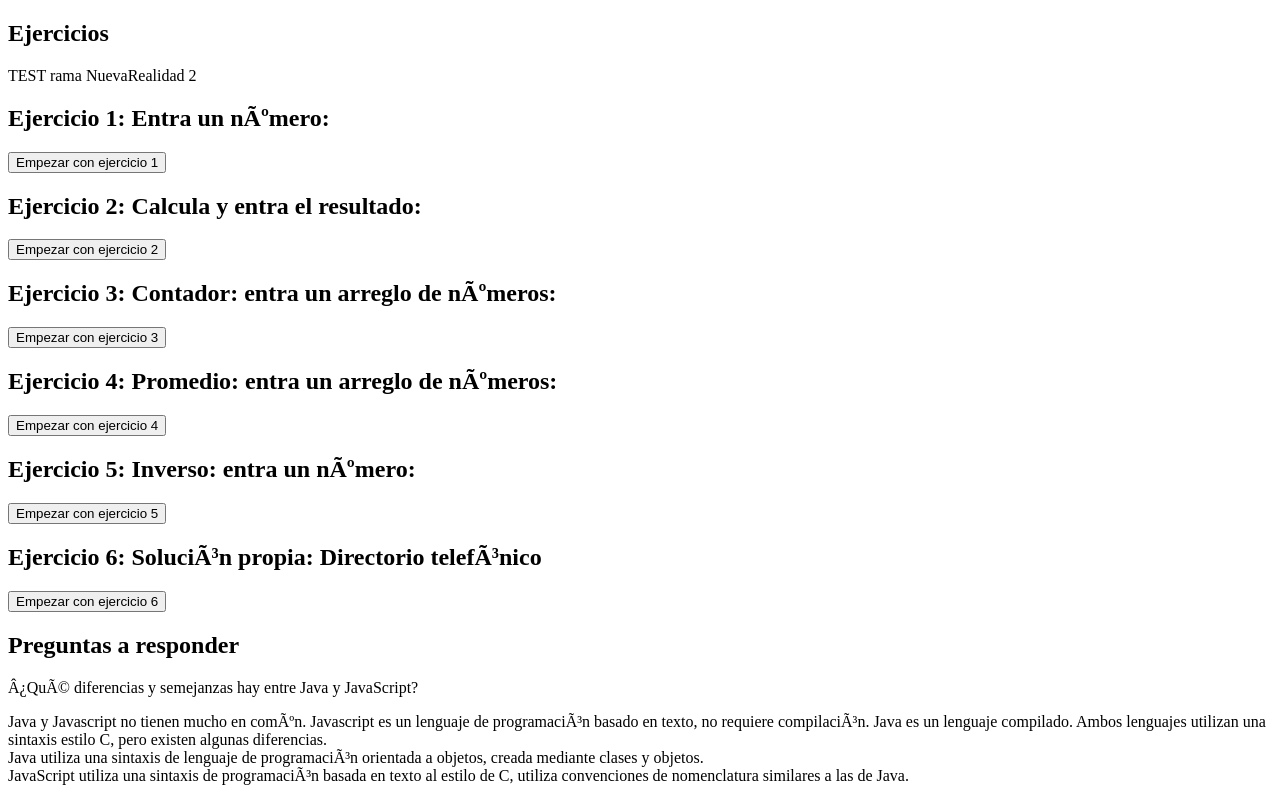
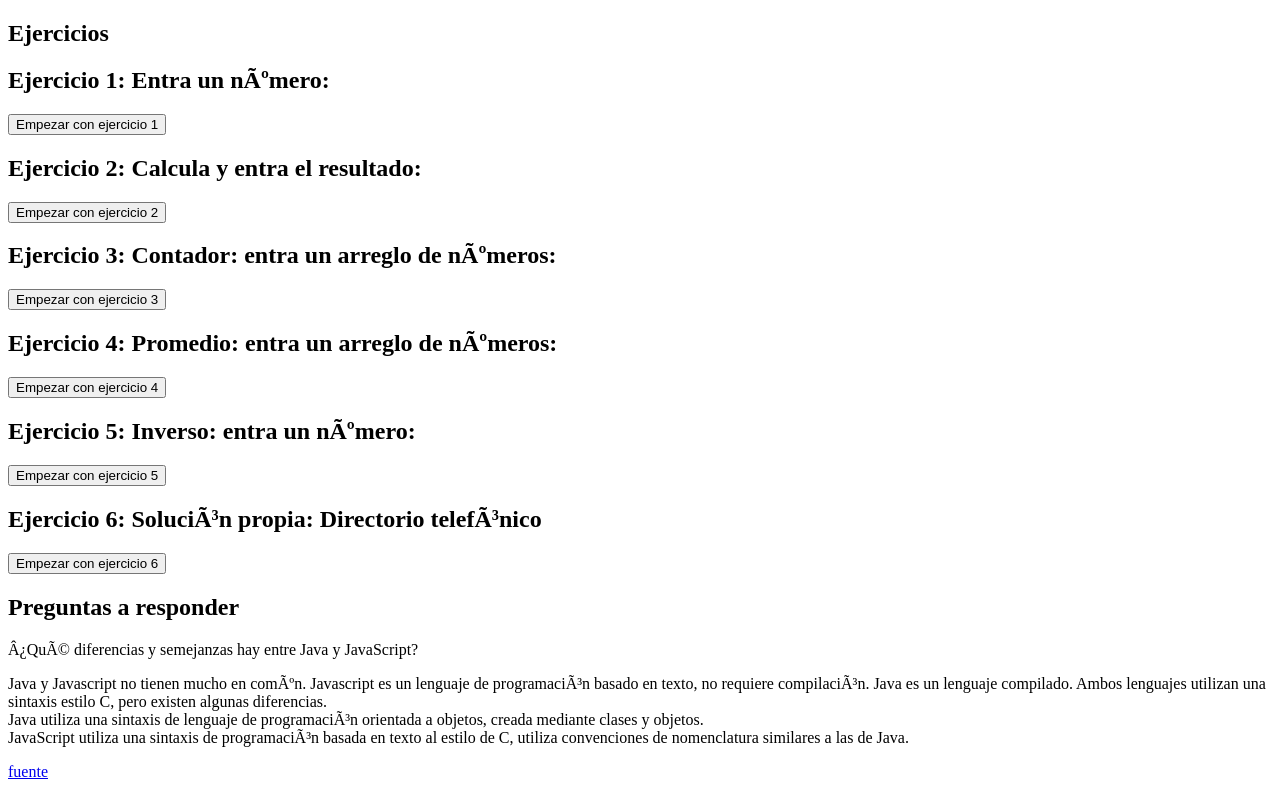
Before and after one commit to EvaRoggenhofer/TC2005B, a plain HTML site: page Laboratorio 1/Laboratorio_4_javascript.html in a window 1280 px wide. Shown: the top 794 px of the page. Drawn offline with Linux system fonts and the light colour scheme.

Commit message:
commit en rama main despues del merge de NuevaRealidad

```diff
--- a/Laboratorio 1/Laboratorio_4_javascript.html
+++ b/Laboratorio 1/Laboratorio_4_javascript.html
@@ -20,7 +20,6 @@
 
         <h1>Ejercicios</h1>
 
-        <p>TEST rama NuevaRealidad 2</p>
 
         <h2>Ejercicio 1: Entra un número:</h2> <!-- https://stackoverflow.com/questions/37287093/starting-a-javascript-prompt-after-a-button-is-clicked -->
 
```
